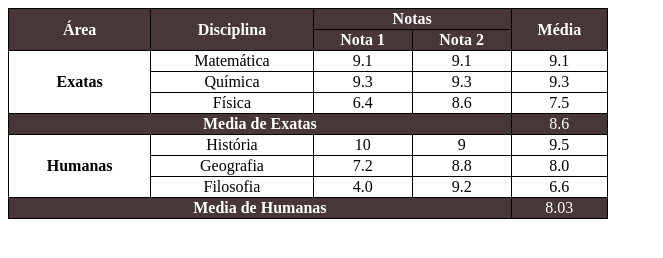
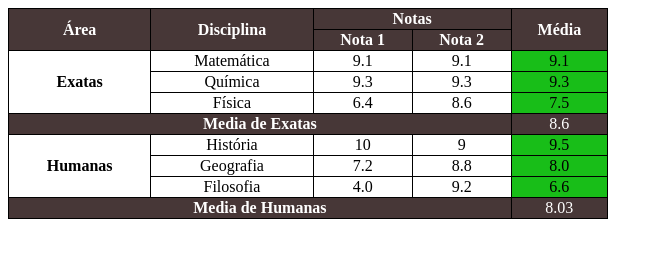
Before and after one commit to guilhermemaximos/HTML-CSS, a plain HTML site: page Exercicios/ex023/Atv02.html in a window 1280 px wide. Shown: the whole page, without its empty margins (0-663 px from the left). Drawn offline with Linux system fonts and the light colour scheme.

Commit message:
Atualização ex023

```diff
--- a/Exercicios/ex023/Atv02.html
+++ b/Exercicios/ex023/Atv02.html
@@ -27,10 +27,20 @@
         td{
             text-align: center;
         }
+        .mf{
+            background-color: rgb(24, 190, 24);
+        }
     </style>
 </head>
 <body>
     <table>
+        <colgroup>
+            <col>
+            <col>
+            <col>
+            <col>
+            <col class="mf">
+        </colgroup>
         <thead>
             <tr>
                 <th rowspan="2" scope="col">Área</th>
```
